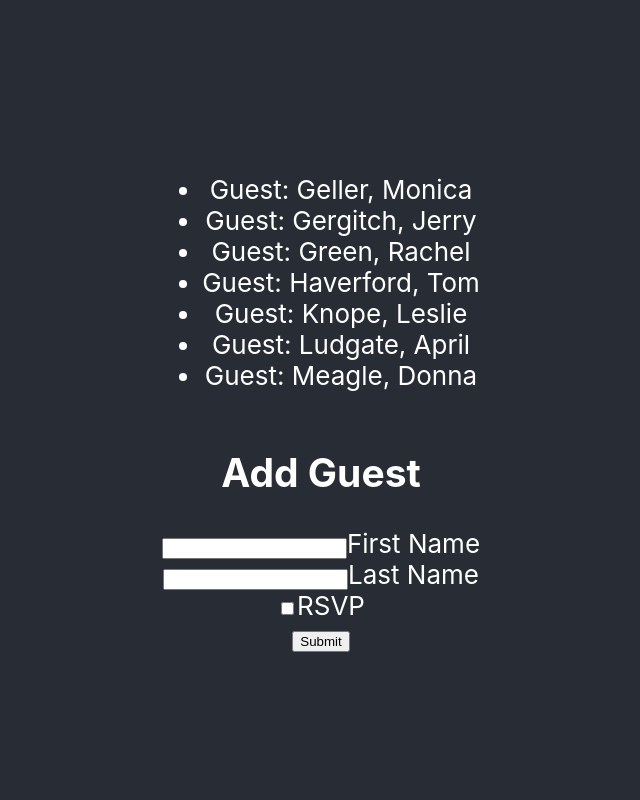
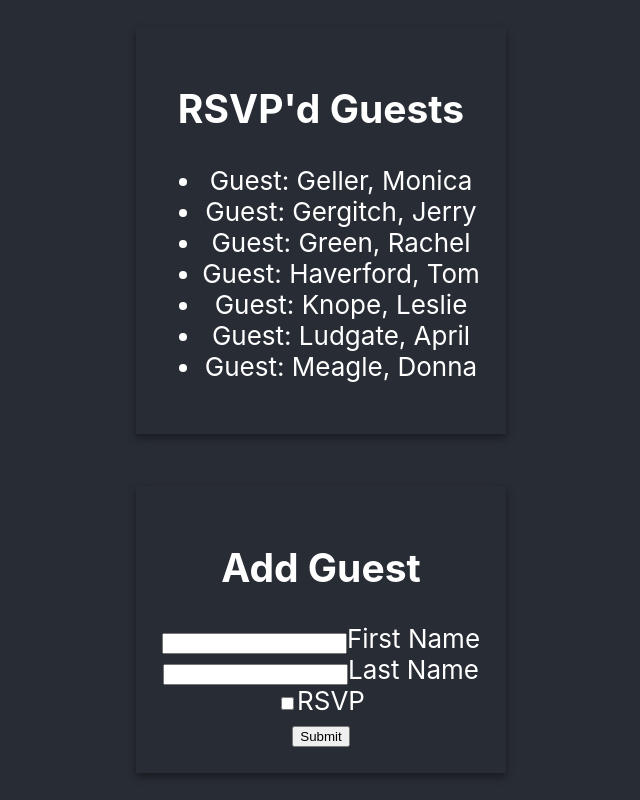
Before and after one commit to markchoward7/galvanize-guest-list-react-app, a React (Create React App) app in the folder my_app_name/: page / in a window 1280 px wide. Shown: the whole page, without its empty margins (319-959 px from the left). Built offline with nearby package versions, Linux system fonts and the light colour scheme.

Commit message:
10_prettify

```diff
--- a/my_app_name/src/App.css
+++ b/my_app_name/src/App.css
@@ -1,3 +1,9 @@
+.Box {
+  padding: 1em;
+  margin: 1em;
+  box-shadow: 0px 4px 8px rgba(0,0,0,0.4);
+}
+
 .App {
   text-align: center;
 }
--- a/my_app_name/src/App.js
+++ b/my_app_name/src/App.js
@@ -25,9 +25,12 @@ function App() {
   return (
     <div className="App">
       <header className="App-header">
-        <GuestList listOfGuests={guests} />
-        <h2>Add Guest</h2>
-        <form>
+        <div className="Box">
+          <h2>RSVP'd Guests</h2>
+          <GuestList listOfGuests={guests} />
+        </div>
+        <form className="Box">
+          <h2>Add Guest</h2>
           <input type="text" name="firstName" id="firstName" />First Name
           <br /><input type="text" name="lastName" id="lastName" />Last Name
           <br /><input type="checkbox" name="rsvp" id="rsvp" />RSVP
```
